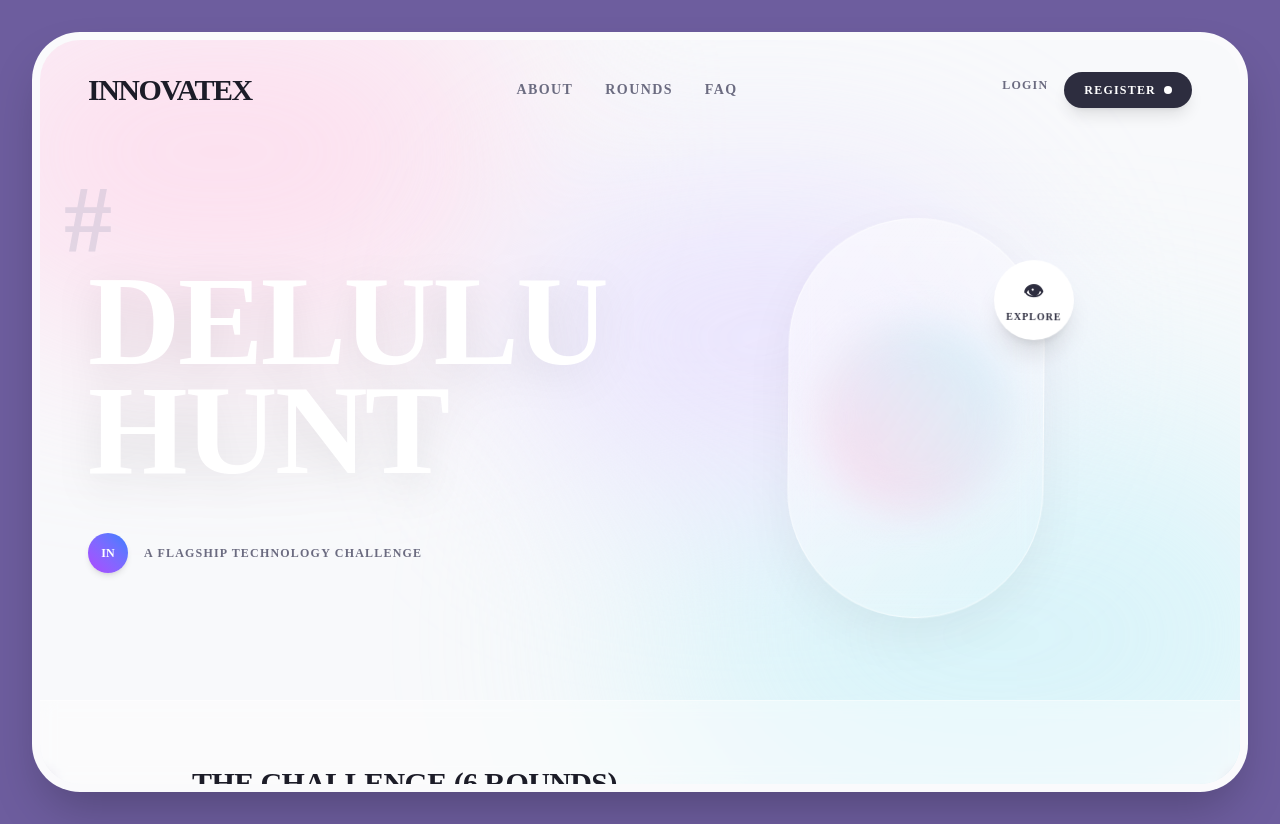
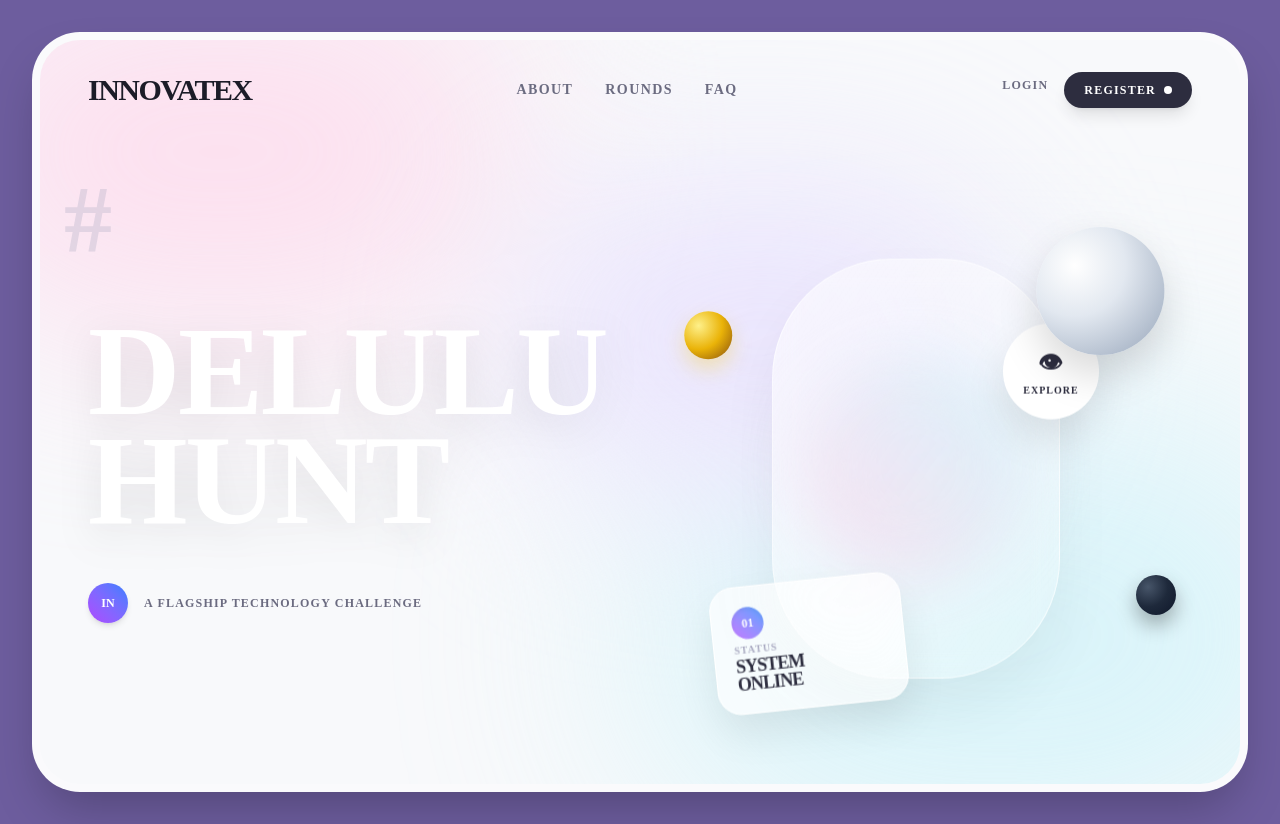
Before and after one commit to SaiSurya2803/deluluhunt, a Next.js app: page / in a window 1280 px wide. Built offline with nearby package versions, Linux system fonts and the light colour scheme; no server answers; the database is empty; a web font is replaced by a local one.

Commit message:
feat(ui): add beautiful floating css 3d objects to the home page hero

```diff
--- a/src/app/page.tsx
+++ b/src/app/page.tsx
@@ -90,18 +90,68 @@ export default function Home() {
               </motion.div>
             </div>
 
-            <div className="md:w-1/2 flex items-center justify-center relative mt-16 md:mt-0 z-10">
-              {/* Abstract 3D-ish Shapes for visual interest mimicking the NFT art style */}
+            <div className="md:w-1/2 flex items-center justify-center relative mt-16 md:mt-0 z-10 min-h-[500px]">
+
+              {/* The Main Translucent Pill */}
               <motion.div
-                animate={{ y: [0, -20, 0], rotate: [0, 5, 0] }}
+                animate={{ y: [0, -15, 0] }}
                 transition={{ duration: 6, repeat: Infinity, ease: "easeInOut" }}
-                className="w-64 h-[400px] bg-gradient-to-br from-white/60 to-white/10 backdrop-blur-md rounded-full border border-white/50 shadow-[0_20px_50px_rgba(0,0,0,0.05)] relative flex items-center justify-center"
+                className="w-72 h-[420px] bg-gradient-to-br from-white/60 to-white/20 backdrop-blur-md rounded-[120px] border border-white/60 shadow-[0_30px_60px_rgba(0,0,0,0.05)] relative flex items-center justify-center z-10"
               >
-                <div className="w-48 h-48 bg-gradient-to-tr from-[#FFD1E8] to-[#C4F1F9] rounded-full blur-[20px] opacity-70"></div>
-                <div className="absolute top-10 right-[-30px] w-20 h-20 rounded-full bg-white shadow-xl flex flex-col items-center justify-center text-[10px] font-bold text-[#2D2D3F] uppercase tracking-widest">
-                  <span className="text-xl mb-1">👁</span> Explore
-                </div>
+                {/* Inner Glow */}
+                <div className="w-56 h-56 bg-gradient-to-tr from-[#FFD1E8] to-[#C4F1F9] rounded-full blur-[30px] opacity-60"></div>
+
+                {/* Floating 'Explore' Badge */}
+                <motion.div
+                  animate={{ y: [0, -5, 0] }}
+                  transition={{ duration: 4, repeat: Infinity, ease: "easeInOut", delay: 1 }}
+                  className="absolute top-16 right-[-40px] w-24 h-24 rounded-full bg-white shadow-[0_20px_40px_rgba(0,0,0,0.1)] flex flex-col items-center justify-center text-[10px] font-bold text-[#2D2D3F] uppercase tracking-widest z-30"
+                >
+                  <span className="text-2xl mb-1">👁</span> Explore
+                </motion.div>
+
+                {/* Overlapping Glass Card (Bottom Left) */}
+                <motion.div
+                  animate={{ y: [0, 10, 0] }}
+                  transition={{ duration: 5, repeat: Infinity, ease: "easeInOut", delay: 0.5 }}
+                  className="absolute bottom-[-30px] left-[-60px] w-48 h-32 bg-white/70 backdrop-blur-xl border border-white rounded-3xl shadow-[0_20px_40px_rgba(0,0,0,0.08)] p-5 flex flex-col justify-between z-30 transform -rotate-6"
+                >
+                  <div className="w-8 h-8 rounded-full bg-gradient-to-tr from-purple-400 to-blue-400 text-white flex items-center justify-center font-bold text-xs shadow-inner">
+                    01
+                  </div>
+                  <div>
+                    <div className="text-[10px] text-[#A8A8C0] font-bold uppercase tracking-widest">Status</div>
+                    <div className="text-lg text-[#2D2D3F] font-black tracking-tighter leading-none">SYSTEM<br/>ONLINE</div>
+                  </div>
+                </motion.div>
               </motion.div>
+
+              {/* Floating CSS 3D Spheres (Behind and Around the Pill) */}
+
+              {/* Top White Sphere */}
+              <motion.div
+                animate={{ y: [0, -20, 0], x: [0, 10, 0] }}
+                transition={{ duration: 7, repeat: Infinity, ease: "easeInOut" }}
+                className="absolute top-4 right-8 w-32 h-32 rounded-full z-20 shadow-[0_20px_40px_rgba(0,0,0,0.15)]"
+                style={{ background: 'radial-gradient(circle at 30% 30%, #ffffff 0%, #e2e8f0 40%, #94a3b8 100%)' }}
+              />
+
+              {/* Small Gold Sphere (Top Left) */}
+              <motion.div
+                animate={{ y: [0, 15, 0], x: [0, -5, 0] }}
+                transition={{ duration: 5, repeat: Infinity, ease: "easeInOut", delay: 2 }}
+                className="absolute top-20 left-12 w-12 h-12 rounded-full z-0 shadow-[0_10px_20px_rgba(250,204,21,0.3)]"
+                style={{ background: 'radial-gradient(circle at 30% 30%, #fef08a 0%, #eab308 50%, #854d0e 100%)' }}
+              />
+
+              {/* Small Dark Sphere (Bottom Right) */}
+              <motion.div
+                animate={{ y: [0, -10, 0] }}
+                transition={{ duration: 6, repeat: Infinity, ease: "easeInOut", delay: 3 }}
+                className="absolute bottom-24 right-4 w-10 h-10 rounded-full z-20 shadow-[0_10px_20px_rgba(0,0,0,0.3)]"
+                style={{ background: 'radial-gradient(circle at 30% 30%, #475569 0%, #1e293b 50%, #0f172a 100%)' }}
+              />
+
             </div>
           </main>
 
```
